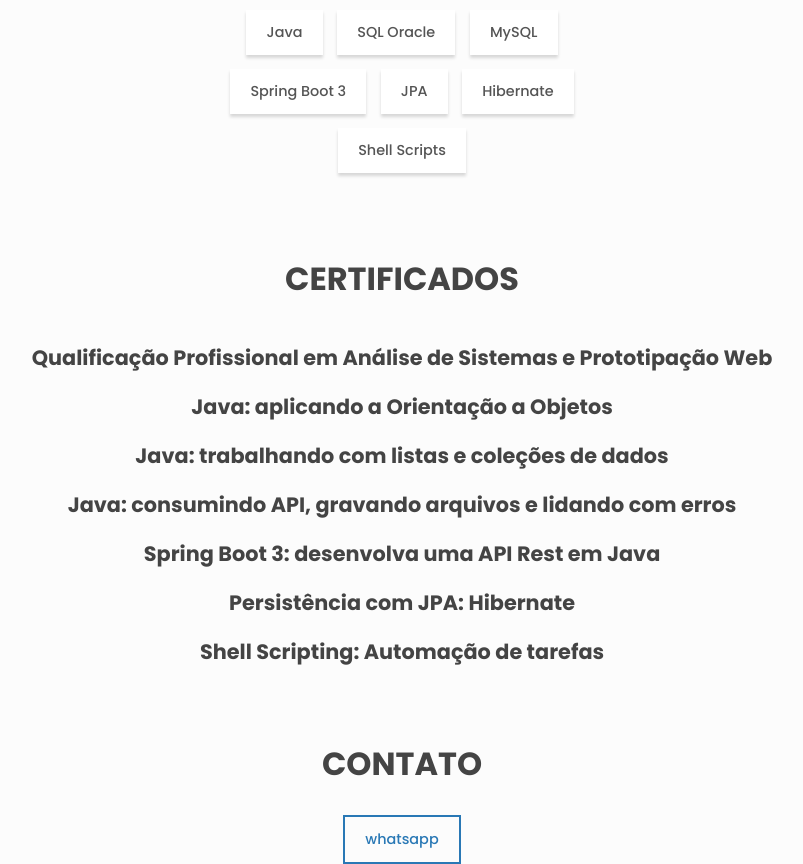
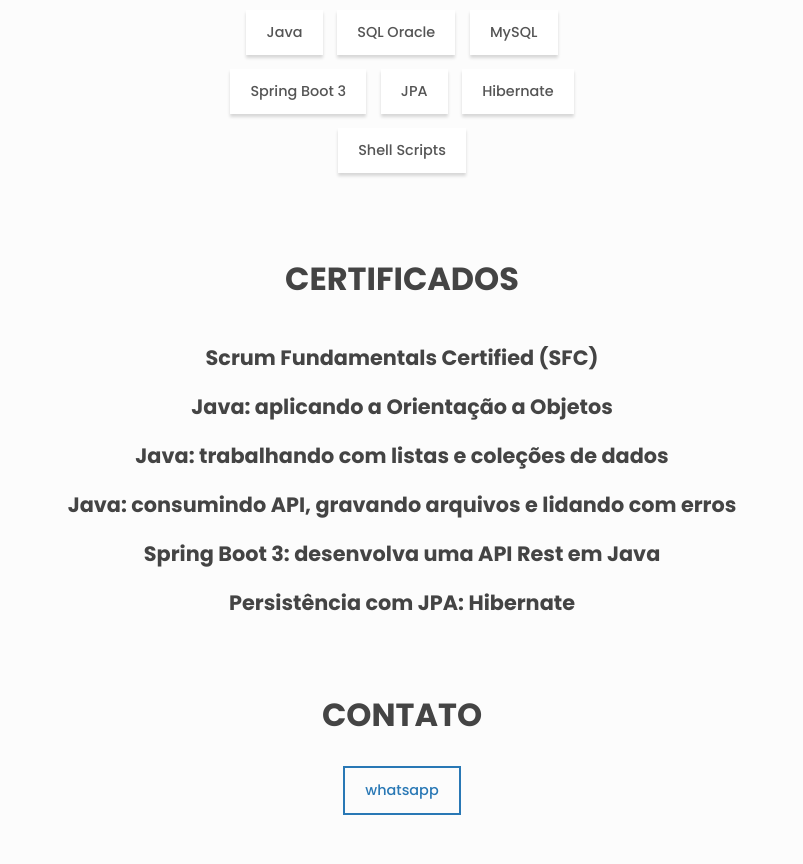
Before and after one commit to fehstack/fehstack.github.io, a plain HTML site: page index.html in a window 1280 px wide. Shown: the part 1828-2692 px from the top of the page, without its empty margins (238-1041 px from the left). After the commit the page ends 2643 px from the top, so only its background shows below. Drawn offline with nearby package versions, Linux system fonts and the light colour scheme.

Commit message:
Update index.html
Alteração de Certicação

```diff
--- a/index.html
+++ b/index.html
@@ -191,9 +191,9 @@
       <h2 class="section__title">Certificados</h2>
 
       <div class="about center">
-        <a href="https://www2.fiap.com.br/updown/DocumentosAssinados/275eae91-00d6-4e1c-9ae5-e551574f1540.pdf"
+        <a href="https://www.scrumstudy.com/certification/verify?type=SFC&number=991724"
           class="certificate" target="_blank">
-          <h4>Qualificação Profissional em Análise de Sistemas e Prototipação Web</h4>
+          <h4>Scrum Fundamentals Certified (SFC)</h4>
         </a>
         <br>
 
@@ -225,11 +225,6 @@
           class="certificate" target="_blank">
           <h4>Persistência com JPA: Hibernate</h4>
         </a>
-        <br>
-
-        <a href="https://cursos.alura.com.br/certificate/fesantiagx/shellscripting" class="certificate" target="_blank">
-          <h4>Shell Scripting: Automação de tarefas</h4>
-        </a>
 
       </div>
     </section>
```
